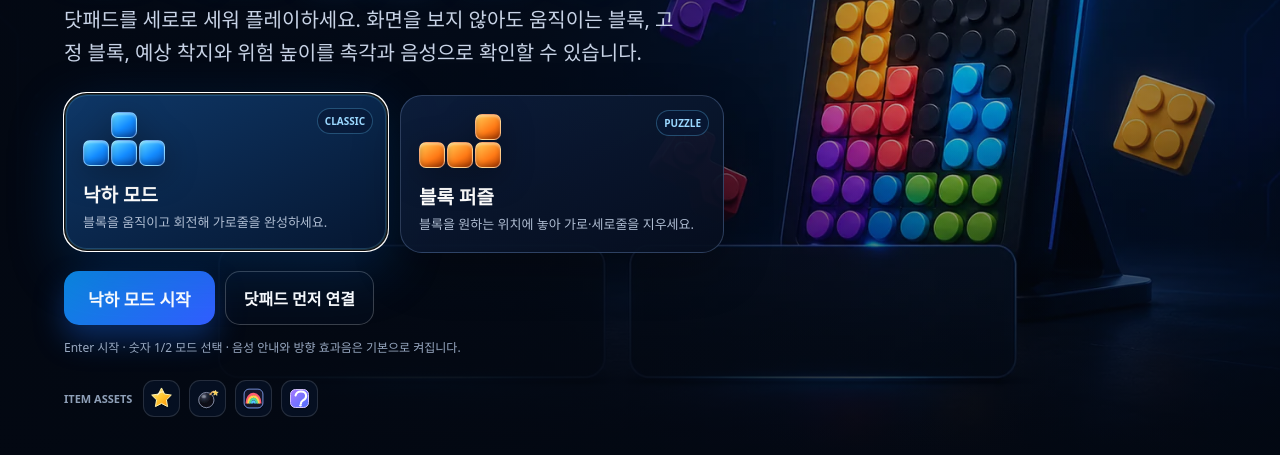
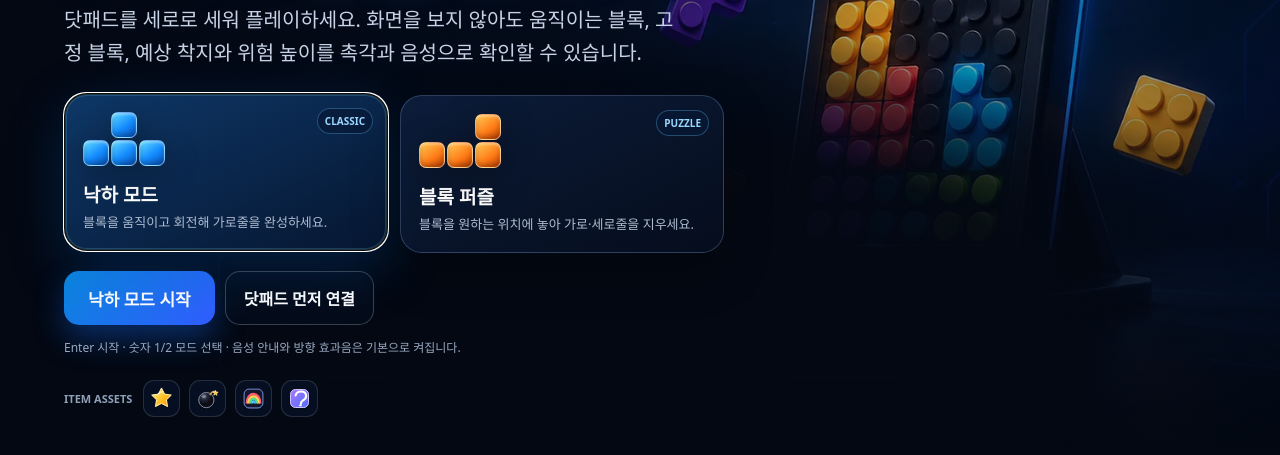
Before and after one commit to byeol-coder/dot-blocks, a plain HTML site: page screen-flow-standalone/index.html in a window 1280 px wide. Shown: the part 331-786 px from the top of the page. Drawn offline with Linux system fonts and the light colour scheme.

Commit message:
Mask floating card-panel artifacts in intro background image
intro-bg.webp has two empty rounded-rectangle outline panels baked
into the art that don't match the rendered device/blocks style.
Extend the intro overlay with a radial gradient over that region so
it blends into the floor shadow instead of standing out.

```diff
--- a/screen-flow-standalone/index.html
+++ b/screen-flow-standalone/index.html
@@ -67,7 +67,7 @@
   /* Screen architecture: intro → play → pause/result. Live text and controls stay HTML/CSS. */
   body{overflow:hidden;background:#050913}
   .intro-screen{position:fixed;inset:0;z-index:50;display:grid;grid-template-rows:auto 1fr;background:#07101f url('./assets/intro-bg.webp') center/cover no-repeat;color:#fff;overflow:auto}
-  .intro-screen::before{content:"";position:absolute;inset:0;background:linear-gradient(90deg,rgba(3,8,18,.94) 0%,rgba(3,8,18,.78) 42%,rgba(3,8,18,.18) 72%,rgba(3,8,18,.52) 100%),linear-gradient(0deg,rgba(3,8,18,.92),transparent 45%);pointer-events:none}
+  .intro-screen::before{content:"";position:absolute;inset:0;background:radial-gradient(ellipse 46% 36% at 55% 80%,rgba(3,8,18,.98) 0%,rgba(3,8,18,.95) 55%,rgba(3,8,18,.55) 80%,transparent 100%),linear-gradient(90deg,rgba(3,8,18,.94) 0%,rgba(3,8,18,.78) 42%,rgba(3,8,18,.18) 72%,rgba(3,8,18,.52) 100%),linear-gradient(0deg,rgba(3,8,18,.92),transparent 45%);pointer-events:none}
   .intro-top,.intro-main{position:relative;z-index:1}
   .intro-top{display:flex;justify-content:space-between;align-items:center;padding:26px clamp(22px,5vw,76px)}
   .intro-brand{display:flex;align-items:center;gap:12px;font-weight:950;letter-spacing:.04em}.intro-brand .brandmark{width:40px;height:40px}.intro-kicker{font-size:12px;color:#b9c7df;font-weight:800;letter-spacing:.12em}
```
